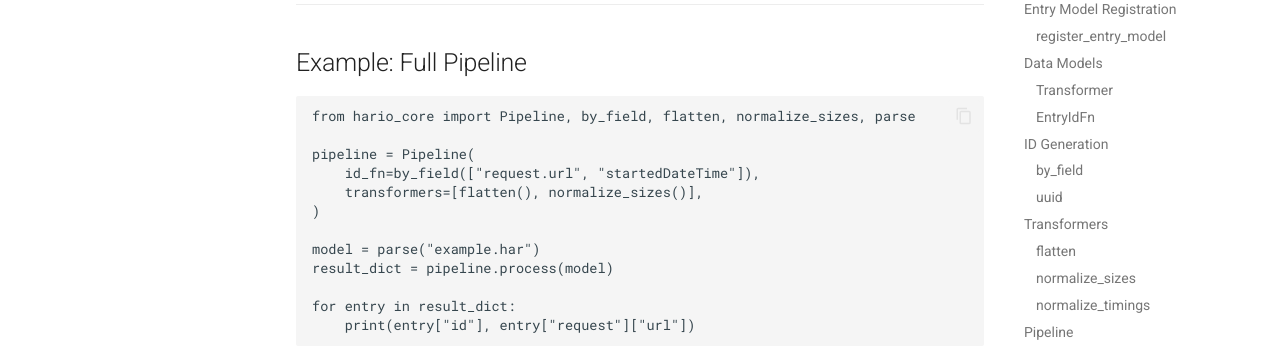
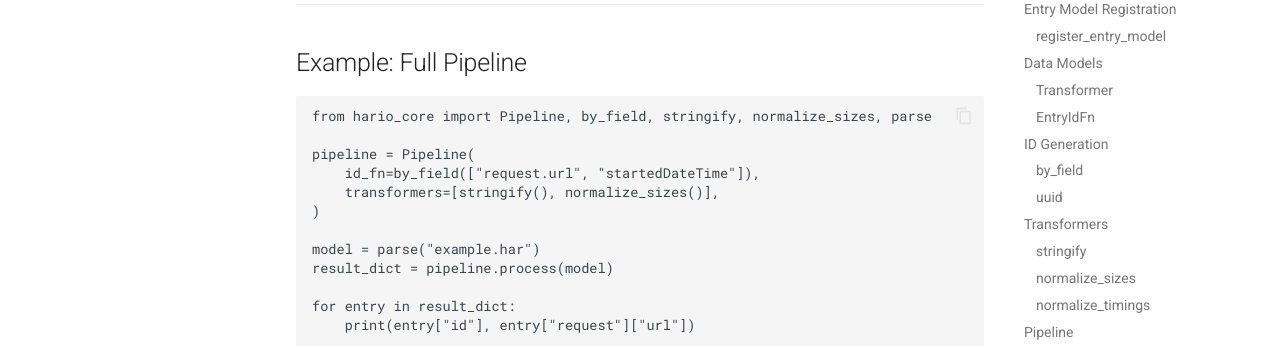
Before and after one commit to pikulev/hario-core, an MkDocs documentation site: the page built from docs/api.md, in a window 1280 px wide and 900 px high, scrolled down 4640 px. Shown: the part 153-501 px from the top of the window. Built offline with MkDocs 1.6.1 and Material for MkDocs 9.7.7, drawn with Linux system fonts in a browser that asks for light colours; comment, search, counter and statistics services are not loaded; some of the changed text lies outside the part shown.

Commit message:
feat(transform): rename flatten to stringify

````diff
--- a/docs/api.md
+++ b/docs/api.md
@@ -141,13 +141,13 @@
 
 Transformers are functions that mutate or normalize HAR entry data for storage or analysis.
 
-### `flatten`
+### `stringify`
 
-Flattens nested structures in a HAR entry to a single level, stringifying deep or large fields (useful for DB storage).
+Stringifies nested structures in a HAR entry to a single level, stringifying deep or large fields (useful for DB storage).
 
 **Signature:**
 ```python
-def flatten(
+def stringify(
     max_depth: int = 3,
     size_limit: int = 32_000,
 ) -> Transformer
@@ -157,7 +157,7 @@
 
 **Example:**
 ```python
-flat_entry = flatten()(entry)
+string_entry = stringify()(entry)
 ```
 
 ### `normalize_sizes`
@@ -207,11 +207,11 @@
 ## Example: Full Pipeline
 
 ```python
-from hario_core import Pipeline, by_field, flatten, normalize_sizes, parse
+from hario_core import Pipeline, by_field, stringify, normalize_sizes, parse
 
 pipeline = Pipeline(
     id_fn=by_field(["request.url", "startedDateTime"]),
-    transformers=[flatten(), normalize_sizes()],
+    transformers=[stringify(), normalize_sizes()],
 )
 
 model = parse("example.har")
--- a/src/hario_core/__init__.py
+++ b/src/hario_core/__init__.py
@@ -38,7 +38,7 @@
 )
 from hario_core.pipeline import Pipeline
 from hario_core.utils.id import by_field, uuid
-from hario_core.utils.transform import flatten, normalize_sizes, normalize_timings
+from hario_core.utils.transform import normalize_sizes, normalize_timings, stringify
 
 __all__ = [
     # har_parser
@@ -51,7 +51,7 @@
     "by_field",
     "uuid",
     # transform utils
-    "flatten",
+    "stringify",
     "normalize_sizes",
     "normalize_timings",
     # interfaces
````
Also changed, not shown: README.md (+4 -4 lines), docs/index.md (+4 -4 lines), 2 other files.
